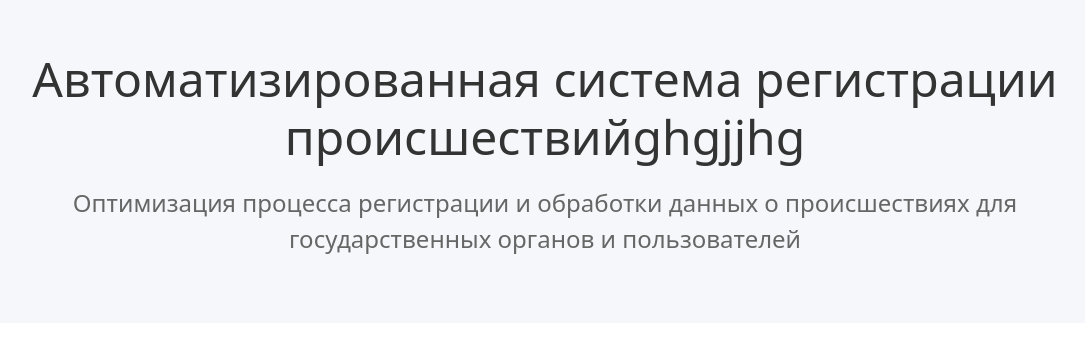
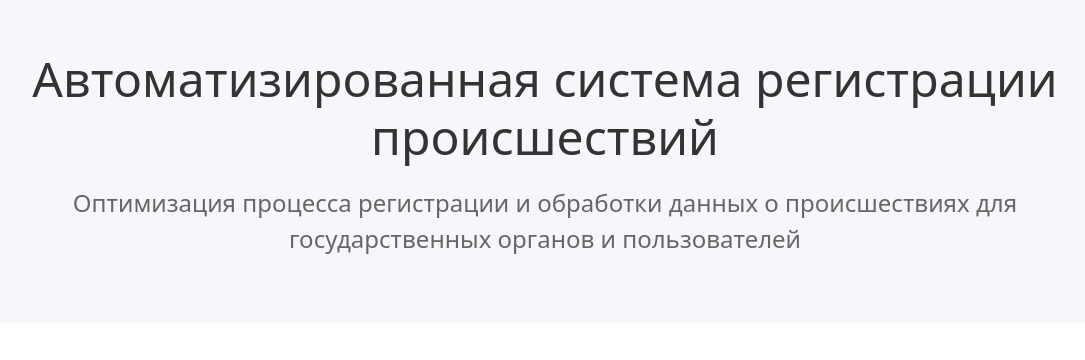
Before and after one commit to MosPo1ytech/Justice, a Flask app: page / in a window 1280 px wide. Shown: the part 56-416 px from the top of the page, without its empty margins (95-1180 px from the left). Run offline with Flask 3, Linux system fonts and the light colour scheme.

Commit message:
Update index.html

```diff
--- a/templates/index.html
+++ b/templates/index.html
@@ -3,7 +3,7 @@
 {% block content %}
     <div class="hero-section" style="background-color: #f5f7fa; padding: 50px 0; text-align: center;">
         <div class="container">
-            <h1 style="font-size: 3em; color: #333;">Автоматизированная система регистрации происшествийghgjjhg</h1>
+            <h1 style="font-size: 3em; color: #333;">Автоматизированная система регистрации происшествий</h1>
             <p style="font-size: 1.5em; color: #666; margin-top: 20px;">
                 Оптимизация процесса регистрации и обработки данных о происшествиях для государственных органов и пользователей
             </p>
```
